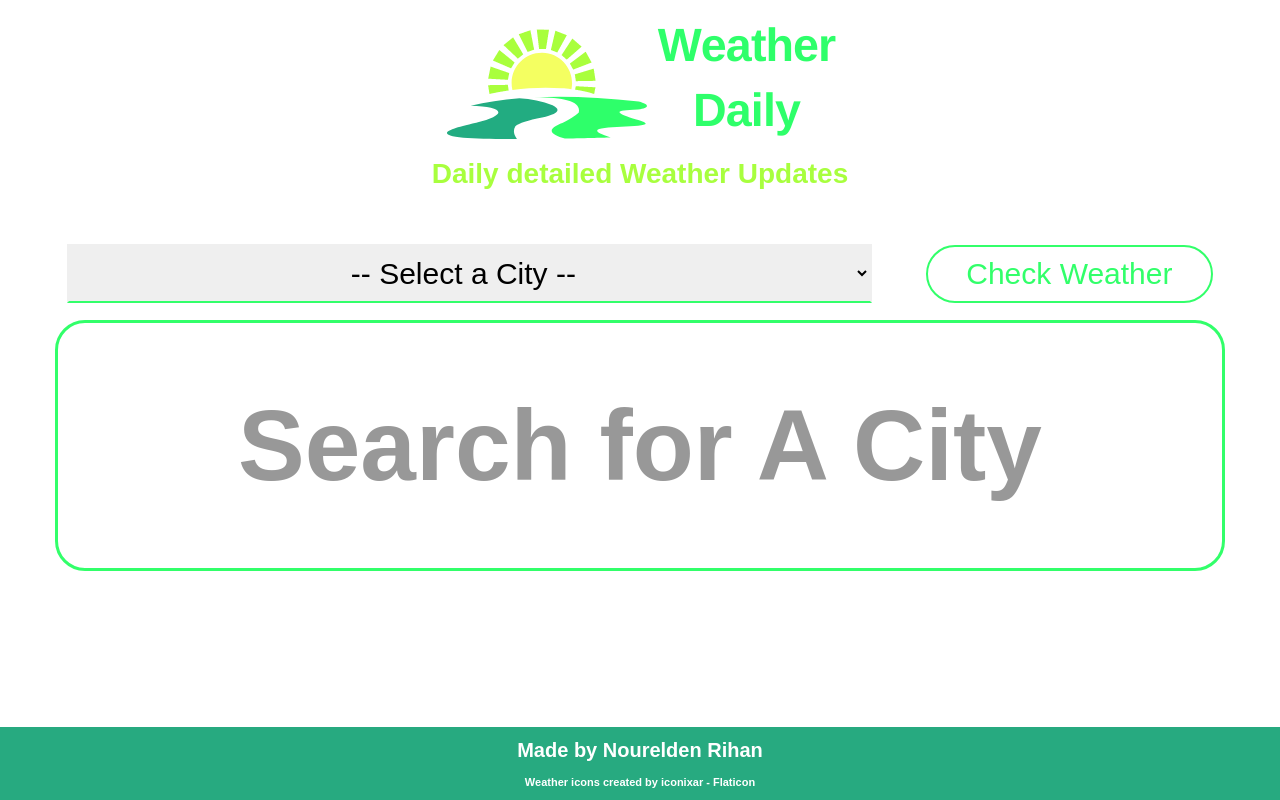
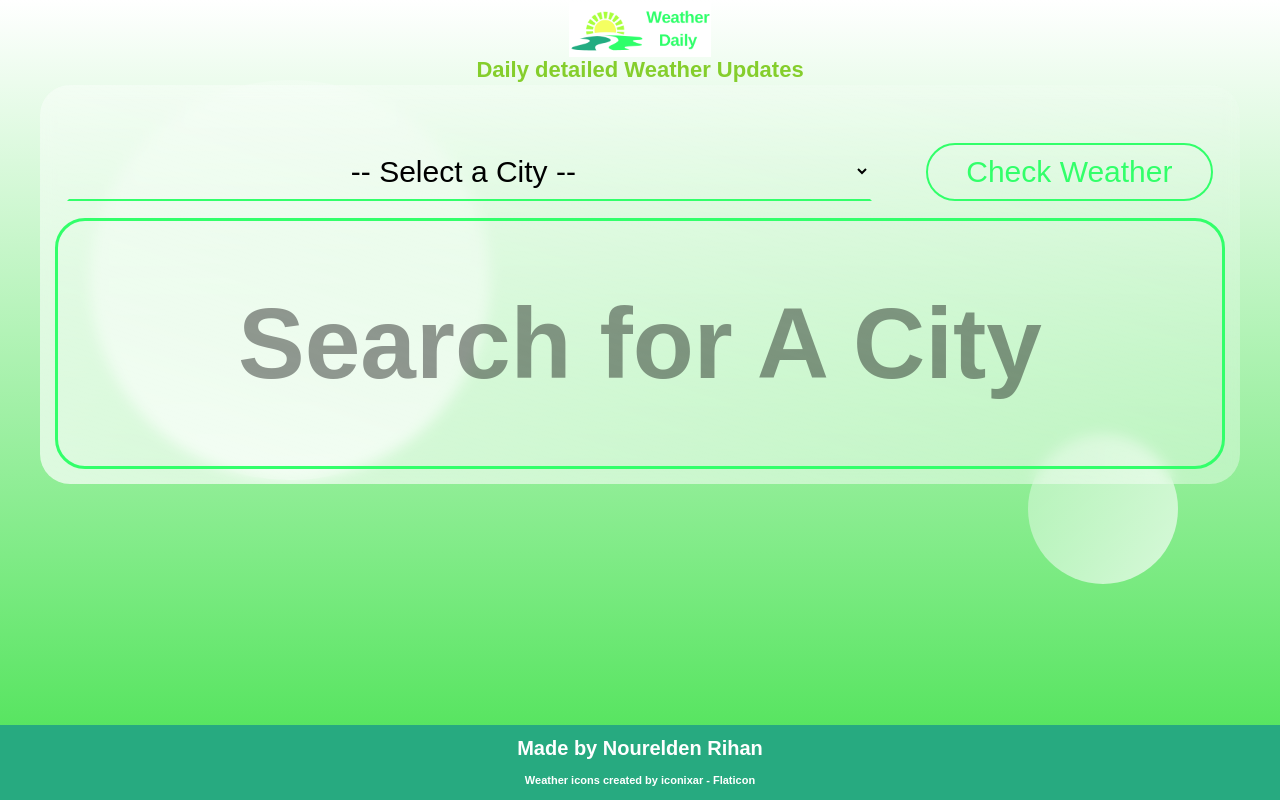
Before and after one commit to NoureldenRihan/Weather-Daily, a plain HTML site: page index.html in a window 1280 px wide. Drawn offline with Linux system fonts and the light colour scheme.

Commit message:
Applied Glass UI.

```diff
--- a/index.html
+++ b/index.html
@@ -22,6 +22,9 @@
     </nav>
 
     <!-- End Navbar -->
+    <div class="circle1"></div>
+    <div class="circle2"></div>
+    <div class="holder">
       <!-- Start CitySelect -->
 
       <div class="citySelect">
@@ -49,6 +52,7 @@
       </div>
 
       <!-- End WeatherData -->
+    </div>
     <!-- Start Footer -->
 
     <footer id="footer">
--- a/script.js
+++ b/script.js
@@ -100,9 +100,8 @@ const setupCity = (data) => {
     </div>
   </div>
   `;
+  document.querySelector("body").style.minHeight = "100%";
 };
-
-document.getElementById("footer").style.position = "absolute";
 
 //Adding Cities
 addCity("Kabul");
@@ -150,7 +149,7 @@ addCity("Athens");
 addCity("Jakarta");
 addCity("Dublin");
 addCity("Rome");
-addCity("Tokya");
+addCity("Tokyo");
 addCity("Santiago");
 addCity("Moroni");
 addCity("Havana");
--- a/style.css
+++ b/style.css
@@ -1,11 +1,13 @@
 :root {
   --main-color: #32ff6a;
-  --main-alt-color: #a8ff3e;
+  --main-alt-color: #85ce2c;
   --secondary-color: #27aa80;
   --common-color: #eeeeee;
   --light-color: white;
   --gray-color: #777;
   --low-transition: 0.4s;
+  --background-color-1: #47e251;
+  --background-color-2: white;
 }
 
 /* Start Global Rules */
@@ -27,6 +29,12 @@ html {
 body {
   font-family: sans-serif;
   width: 100vw;
+  min-height: 100vh;
+  background: linear-gradient(
+    to top,
+    var(--background-color-1),
+    var(--background-color-2)
+  );
 }
 
 ul {
@@ -116,23 +124,27 @@ h6 {
 
 .navbar h3 {
   transition: var(--low-transition);
-  font-size: 2.8rem;
+  font-size: 2.2rem;
   color: var(--main-alt-color);
+}
+
+.navbar .logo {
+  height: 55px;
 }
 
 @media (max-width: 1200px) {
   .navbar .logo {
-    height: 75px;
+    height: 35px;
   }
 }
 @media (max-width: 992px) {
   .navbar .logo {
-    height: 80px;
+    height: 40px;
   }
 }
 @media (max-width: 767px) {
   .navbar .logo {
-    height: 70px;
+    height: 30px;
   }
   .navbar h3 {
     font-size: 1.3rem;
@@ -140,6 +152,64 @@ h6 {
 }
 
 /* End Navbar */
+
+/* Start Holder */
+
+.holder {
+  background: linear-gradient(
+    to right top,
+    rgba(255, 255, 255, 0.7),
+    rgba(255, 255, 255, 0.1)
+  );
+  backdrop-filter: blur(7px);
+  width: fit-content;
+  margin: auto;
+  border-radius: 30px;
+  z-index: 3;
+  position: relative;
+  padding: 5px;
+  margin-bottom: 30px;
+}
+
+.circle1,
+.circle2 {
+  border-radius: 50%;
+  position: absolute;
+}
+
+.circle1 {
+  background: linear-gradient(
+    to bottom,
+    rgba(255, 255, 255, 0.2),
+    rgba(255, 255, 255, 0.7)
+  );
+  height: 400px;
+  width: 400px;
+  top: 10%;
+  left: 7%;
+}
+
+.circle2 {
+  background: linear-gradient(
+    to top left,
+    rgba(255, 255, 255, 0.7),
+    rgba(255, 255, 255, 0.3)
+  );
+  height: 150px;
+  width: 150px;
+  bottom: 27%;
+  right: 8%;
+}
+
+@media (max-width: 767px) {
+  .circle1,
+  .circle2 {
+    display: none;
+  }
+}
+
+/* End Holder */
+
 /* Start CitySelect */
 
 .citySelect {
@@ -164,6 +234,7 @@ h6 {
   border-color: transparent transparent var(--main-color) transparent;
   border-width: 2px;
   padding: 10px;
+  background-color: transparent;
   transition: var(--low-transition);
 }
 
@@ -176,7 +247,7 @@ h6 {
   padding: 10px 25px;
   font-size: 3rem;
   color: var(--main-color);
-  background-color: var(--light-color);
+  background-color: transparent;
   border: 2px solid var(--main-color);
   border-radius: 9999px;
   outline: 0;
@@ -415,7 +486,9 @@ footer {
   width: 100vw;
   background-color: var(--secondary-color);
   color: var(--light-color);
+  position: absolute;
   bottom: 0;
+  height: 75px;
 }
 
 footer .container {
```
Lines whose indentation alone changed are shown as unchanged.
